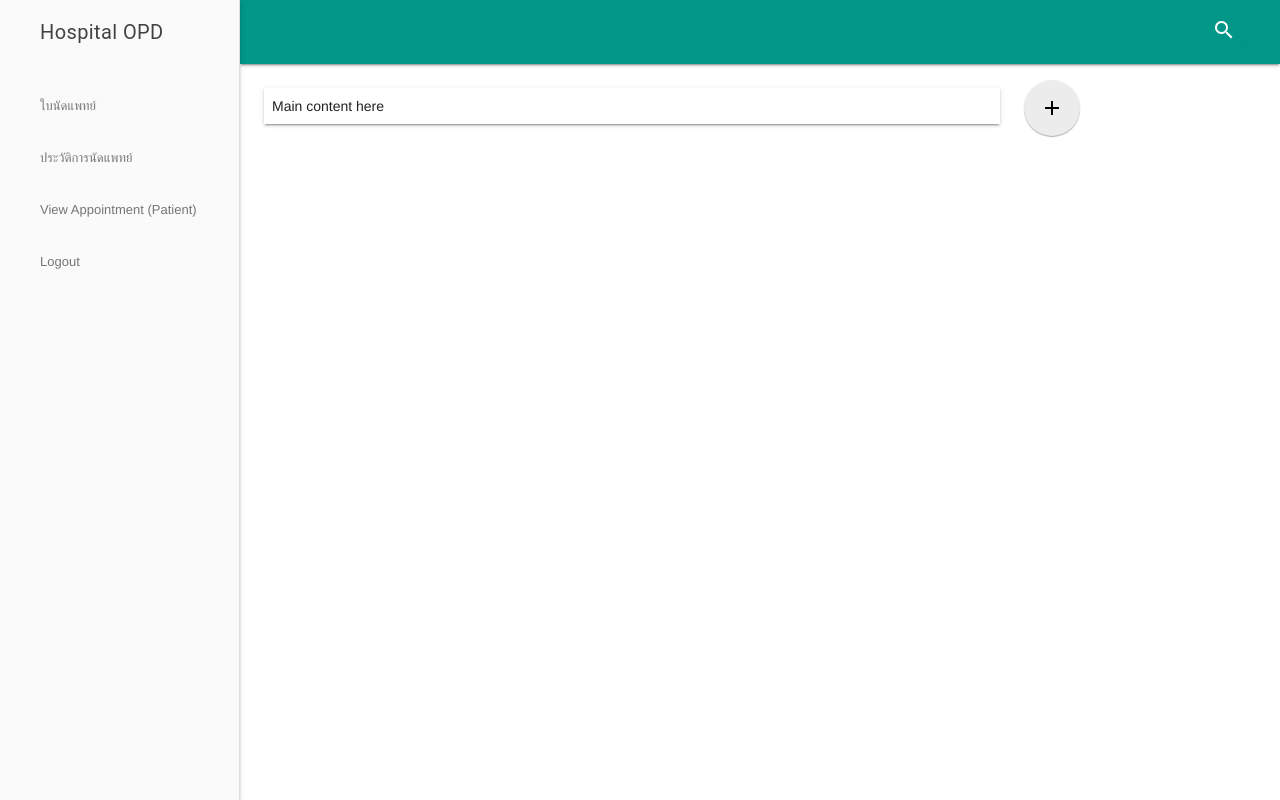
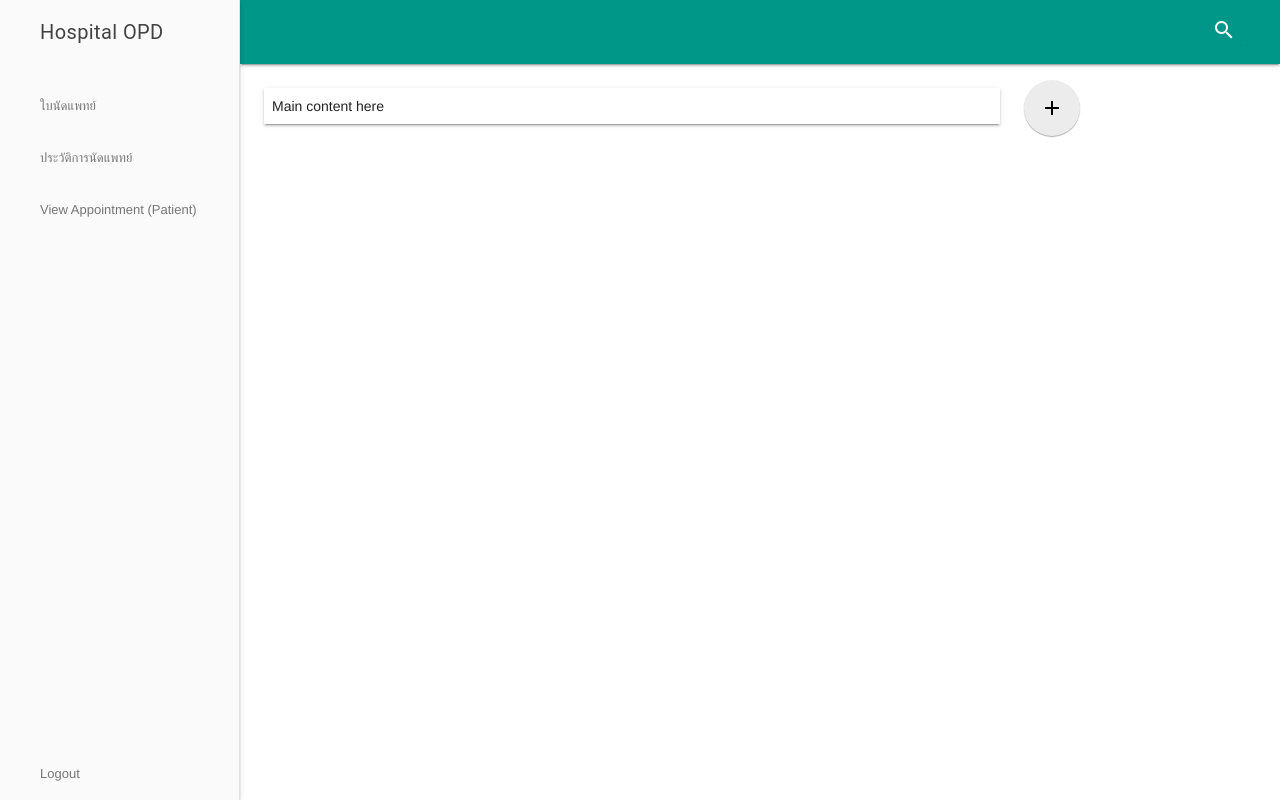
Before and after one commit to fonylew/hospital-opd, a PHP site: page /index.php in a window 1280 px wide. Run offline with PHP 8.4, Linux system fonts and the light colour scheme.

Commit message:
move logout to navbar bottom

```diff
--- a/nav_patient.php
+++ b/nav_patient.php
@@ -19,6 +19,8 @@
 				<a class="mdl-navigation__link" href="">ใบนัดแพทย์</a>
 				<a class="mdl-navigation__link" href="">ประวัติการนัดแพทย์</a>
 				<a class="mdl-navigation__link" href="viewAppointment_patient.php">View Appointment (Patient)</a>
-				<a class="mdl-navigation__link" href="login.php">Logout</a>
+				<a class="mdl-navigation__link"
+				href="login.php"
+				style="position:fixed; bottom: 0px; width: 100%">Logout</a>
 			</nav>
 		</div>
```
